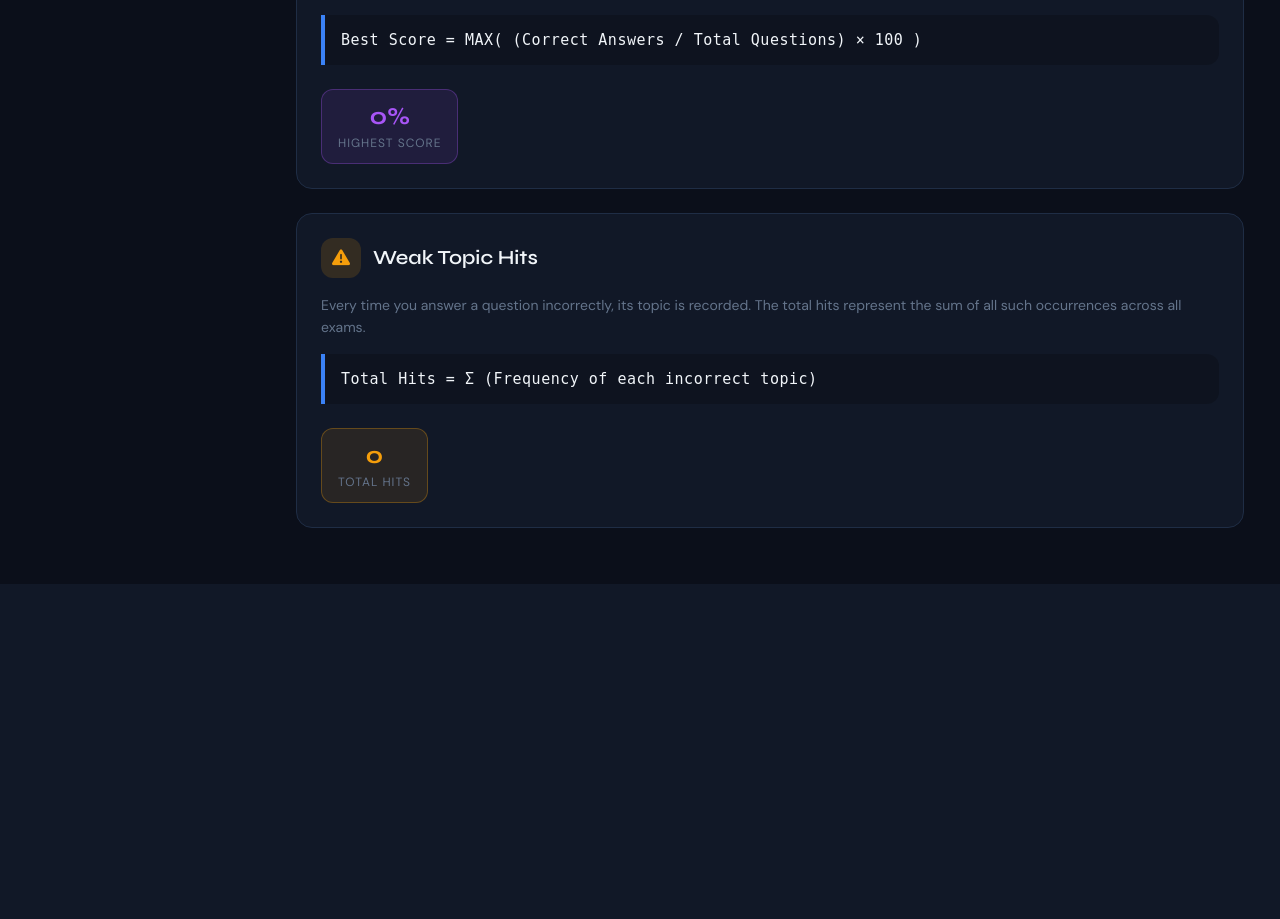
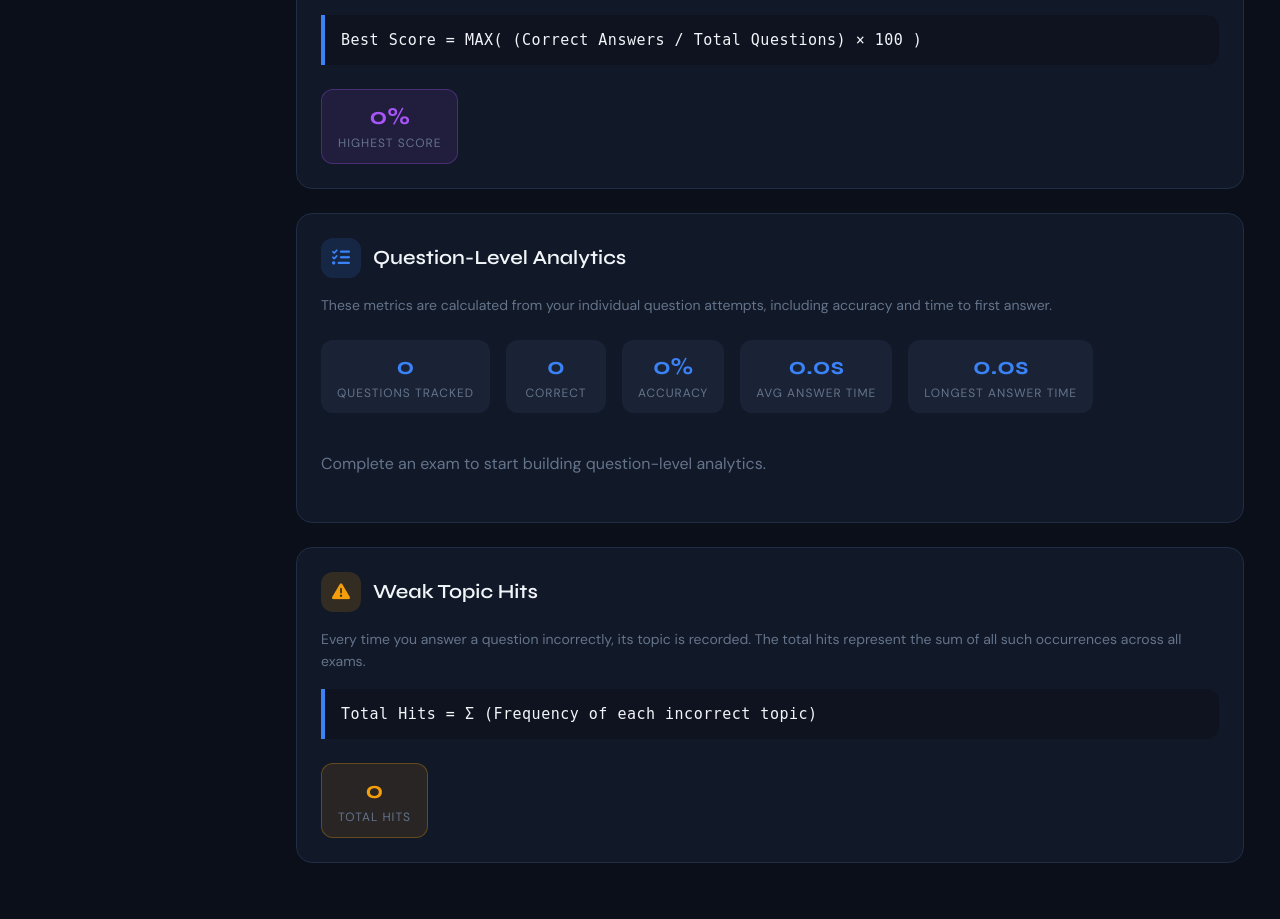
Before and after one commit to anuragbishit/AI-Exam-Analyzer, a Flask app: page /statistics in a window 1280 px wide. Shown: the part 814-1733 px from the top of the page. Before the commit the page ends 1398 px from the top, so only its background shows below. Run offline with Flask 3, Linux system fonts and the light colour scheme; the visitor is signed in with stand-in values (Sample User, id 1); data that the repository does not hold is empty; some libraries are stand-ins or nearby versions.

Commit message:
Show question-level analytics

```diff
--- a/templates/statistics.html
+++ b/templates/statistics.html
@@ -174,7 +174,60 @@
         </div>
     </div>
 
-    <!-- Weak Topic Hits -->
+    <!-- Question-Level Analytics -->
+    <div class="math-card">
+        <div class="math-card-header">
+            <div class="icon" style="background:rgba(59,130,246,0.15); color:#3b82f6;">
+                <i class="fa-solid fa-list-check"></i>
+            </div>
+            Question-Level Analytics
+        </div>
+        <div class="formula-explanation">
+            These metrics are calculated from your individual question attempts, including accuracy and time to first answer.
+        </div>
+        {% set qa_total = question_summary['total_attempts'] if question_summary else 0 %}
+        {% set qa_correct = question_summary['correct_attempts'] if question_summary else 0 %}
+        {% set qa_accuracy = ((qa_correct * 100.0 / qa_total) if qa_total else 0) %}
+        <div class="calculation-steps">
+            <div class="step-box"><div class="step-value">{{ qa_total }}</div><div class="step-label">Questions Tracked</div></div>
+            <div class="step-box"><div class="step-value">{{ qa_correct }}</div><div class="step-label">Correct</div></div>
+            <div class="step-box"><div class="step-value">{{ '%.0f'|format(qa_accuracy) }}%</div><div class="step-label">Accuracy</div></div>
+            <div class="step-box"><div class="step-value">{{ '%.1f'|format(question_summary['avg_response_time'] if question_summary else 0) }}s</div><div class="step-label">Avg Answer Time</div></div>
+            <div class="step-box"><div class="step-value">{{ '%.1f'|format(question_summary['max_response_time'] if question_summary else 0) }}s</div><div class="step-label">Longest Answer Time</div></div>
+        </div>
+
+        {% if question_topic_stats %}
+        <div style="margin-top:8px;overflow-x:auto;">
+            <table style="width:100%;border-collapse:collapse;">
+                <thead>
+                    <tr>
+                        <th style="text-align:left;padding:10px;border-bottom:1px solid var(--border);">Topic</th>
+                        <th style="text-align:center;padding:10px;border-bottom:1px solid var(--border);">Attempts</th>
+                        <th style="text-align:center;padding:10px;border-bottom:1px solid var(--border);">Accuracy</th>
+                        <th style="text-align:center;padding:10px;border-bottom:1px solid var(--border);">Avg Time</th>
+                    </tr>
+                </thead>
+                <tbody>
+                    {% for row in question_topic_stats %}
+                    {% set topic_accuracy = (row['correct'] * 100.0 / row['attempts']) if row['attempts'] else 0 %}
+                    <tr>
+                        <td style="padding:10px;border-bottom:1px solid var(--border);">{{ row['topic'] }}</td>
+                        <td style="text-align:center;padding:10px;border-bottom:1px solid var(--border);">{{ row['attempts'] }}</td>
+                        <td style="text-align:center;padding:10px;border-bottom:1px solid var(--border);">{{ '%.0f'|format(topic_accuracy) }}%</td>
+                        <td style="text-align:center;padding:10px;border-bottom:1px solid var(--border);">{{ '%.1f'|format(row['avg_response_time']) }}s</td>
+                    </tr>
+                    {% endfor %}
+                </tbody>
+            </table>
+        </div>
+        {% else %}
+        <div class="empty-state" style="padding:24px 0;color:var(--muted);">
+            Complete an exam to start building question-level analytics.
+        </div>
+        {% endif %}
+    </div>
+
+        <!-- Weak Topic Hits -->
     <div class="math-card">
         <div class="math-card-header">
             <div class="icon" style="background:rgba(245,158,11,0.15); color:#f59e0b;">
```
